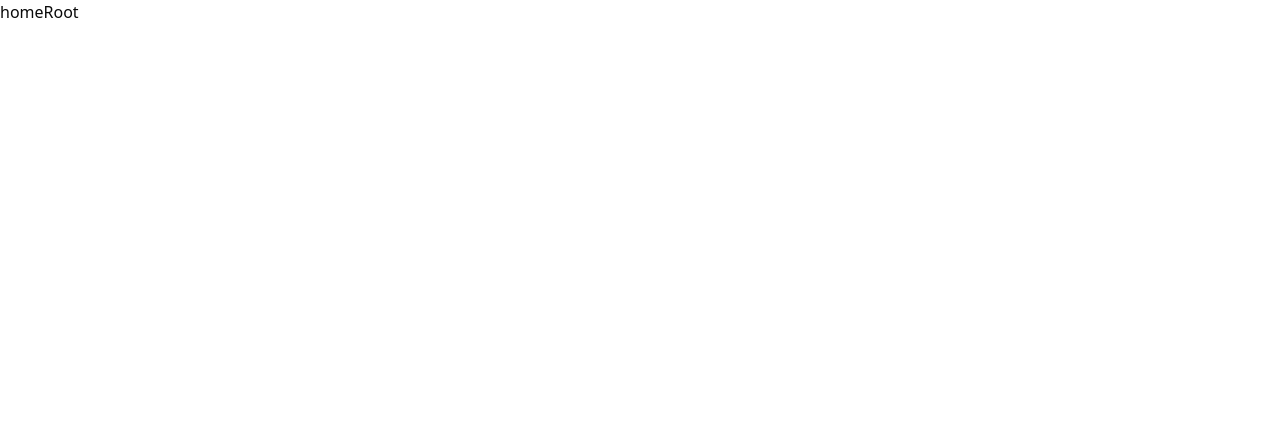
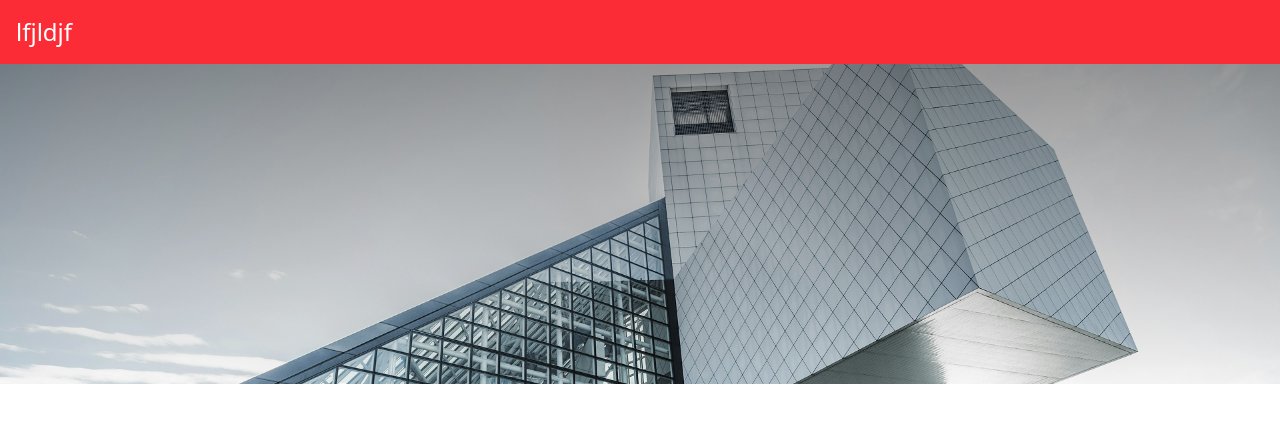
Before and after one commit to sparktechagency/usaybek_web, a Next.js app: page / in a window 1280 px wide. Shown: the top 422 px of the page. Built offline with nearby package versions, Linux system fonts and the light colour scheme.

Commit message:
assets image added

```diff
--- /dev/null
+++ b/src/app/(common)/layout.tsx
@@ -0,0 +1,8 @@
+import { childrenProps } from '@/types'
+import React from 'react'
+
+export default function CommonLayout({children}:childrenProps) {
+  return (
+    <div>{children}</div>
+  )
+}
--- /dev/null
+++ b/src/app/(common)/page.tsx
@@ -0,0 +1,19 @@
+import Image from 'next/image'
+import React from 'react'
+import bgImg from "@/assets/bg-img.png"
+
+export default function Home() {
+  return (
+    <div className="relative min-h-96 w-full">
+      <Image
+        src={bgImg}
+        alt="title"
+        fill
+        className="object-cover cursor-pointer z-0"
+      />
+      <div className="relative z-10">
+        <h1 className="bg-red-500 text-white p-4 text-2xl">lfjldjf</h1>
+      </div>
+    </div>
+  )
+}
--- a/src/app/layout.tsx
+++ b/src/app/layout.tsx
@@ -13,7 +13,7 @@ const geistMono = Geist_Mono({
 });
 
 export const metadata: Metadata = {
-  title: "Create Next App",
+  title: "my tsv",
   description: "Generated by create next app",
 };
 
--- a/src/app/page.tsx
+++ /dev/null
@@ -1,7 +0,0 @@
-import React from 'react'
-
-export default function homeRoot() {
-  return (
-    <div>homeRoot</div>
-  )
-}
--- a/src/app/style/globals.css
+++ b/src/app/style/globals.css
@@ -41,6 +41,7 @@
   --radius-md: calc(var(--radius) - 2px);
   --radius-lg: var(--radius);
   --radius-xl: calc(var(--radius) + 4px);
+  --color-red:#EF4444;
 }
 
 :root {
--- /dev/null
+++ b/src/types/common.ts
@@ -0,0 +1,10 @@
+export type ParamsProps ={
+  params: {
+    id: string;
+  };
+}
+
+
+export interface childrenProps {
+  children: React.ReactNode;
+}
--- /dev/null
+++ b/src/types/index.ts
@@ -0,0 +1 @@
+export * from "./common"
```
Also changed, not shown: src/assets/bg-img.png (added), src/assets/index.tsx (added), src/assets/logo.png (added).
